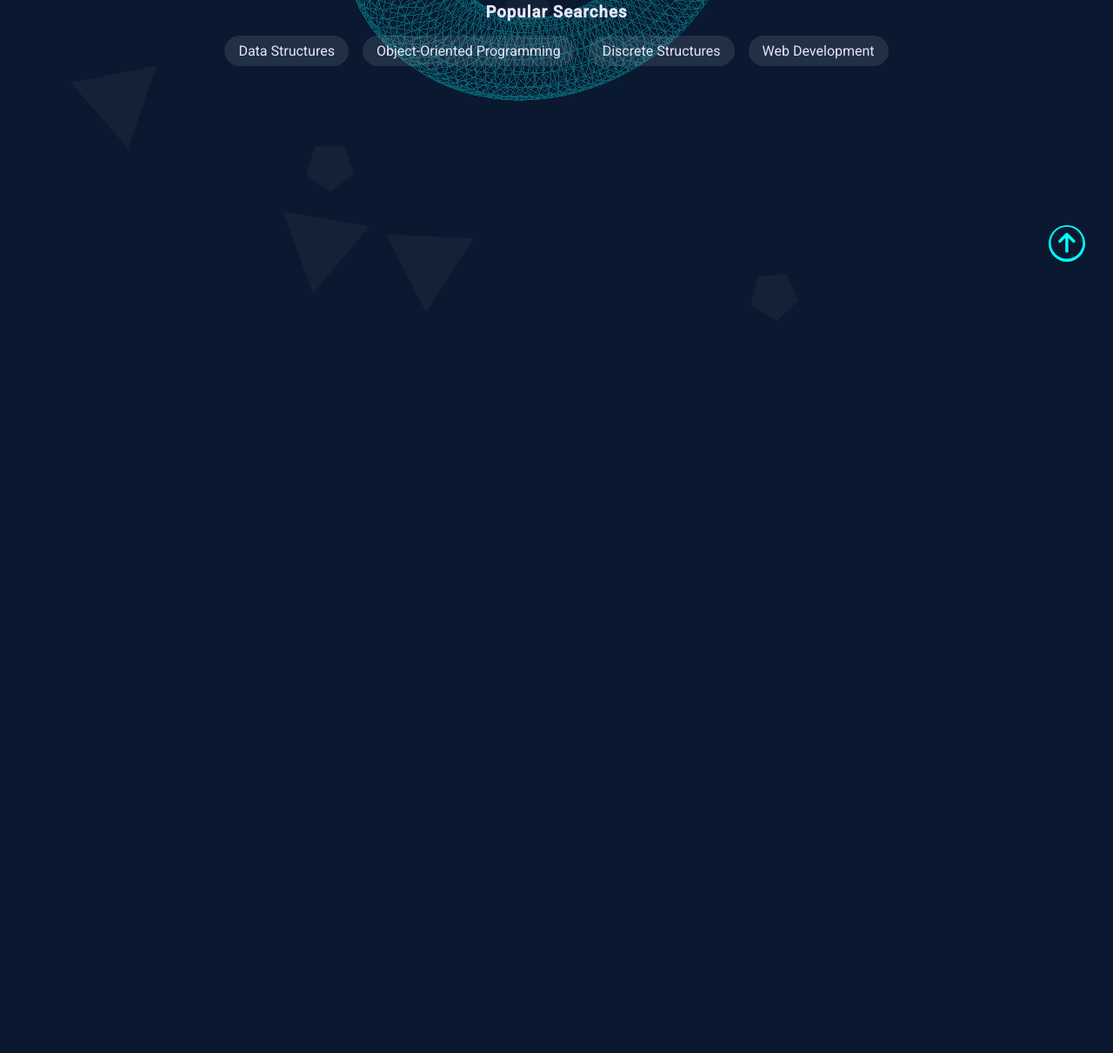
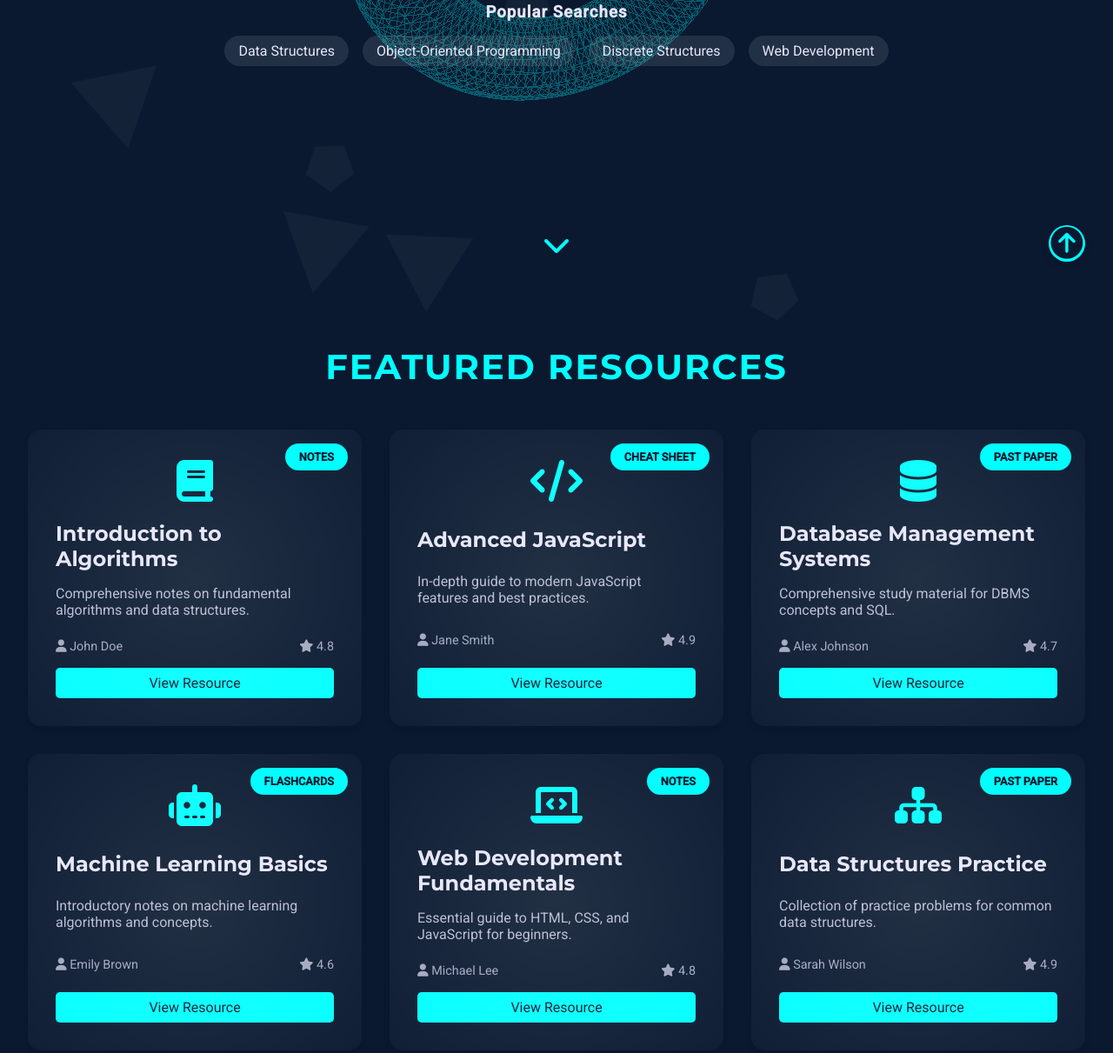
Before and after one commit to hexakaleem/PeerSphere, a plain HTML site: page frontend/index.html in a window 1280 px wide. Shown: the part 467-1678 px from the top of the page at 87% size. Before the commit the page ends 800 px from the top, so only its background shows below. Drawn offline with nearby package versions, Linux system fonts and the light colour scheme; animation ran at ten frames a second.

Commit message:
Add featured-content section

```diff
--- a/frontend/index.html
+++ b/frontend/index.html
@@ -9,8 +9,12 @@
         href="https://fonts.googleapis.com/css2?family=Montserrat:wght@600;700&family=Roboto:wght@400;500&display=swap"
         rel="stylesheet">
     <link rel="stylesheet" href="https://cdnjs.cloudflare.com/ajax/libs/font-awesome/6.1.1/css/all.min.css">
+    <link rel="icon" href="./assets/favIcon.svg">
+
+    <!-- **CSS Styling Files. -->
     <link rel="stylesheet" href="styles.css">
-    <link rel="icon" href="./assets/favIcon.svg">
+    <link rel="stylesheet" href="./styling/featured-resources.css">
+
 </head>
 
 <body class="dark-mode">
@@ -48,6 +52,7 @@
 
     <main>
 
+        <!-- **Hero Section. -->
         <section class="hero">
             <h1 class="hero-title"><span>Empower</span> Your Learning Journey</h1>
             <p class="hero-subtitle">- Share and discover student resources on PeerSphere -</p>
@@ -66,8 +71,26 @@
                 </ul>
             </div>
 
+            <div class="scroll-prompt">
+                <div class="scroll-arrow">
+                    <i class="fas fa-chevron-down"></i>
+                </div>
+            </div>
+
         </section>
+
+        <!-- **Featured Resources Section. -->
+        <section class="fr-section">
+            <h2 class="fr-section-title">Featured Resources</h2>
+            <div class="fr-resources-container">
+                <!-- Resources will be dynamically inserted here -->
+            </div>
+        </section>
+
+
     </main>
+
+
 
     <!-- For Hamburger Menu. -->
     <div class="mobile-nav">
--- a/frontend/script.js
+++ b/frontend/script.js
@@ -188,3 +188,98 @@ for (let i = 0; i < 5; i++) {
     createShape('triangle');
     createShape('pentagon');
 }
+
+
+// *JS For Featured Resources Section.
+// Assume this data comes from your database
+const frFeaturedResources = [
+    {
+        title: "Introduction to Algorithms",
+        description: "Comprehensive notes on fundamental algorithms and data structures.",
+        author: "John Doe",
+        rating: 4.8,
+        type: "Notes",
+        icon: "fa-book"
+    },
+    {
+        title: "Advanced JavaScript",
+        description: "In-depth guide to modern JavaScript features and best practices.",
+        author: "Jane Smith",
+        rating: 4.9,
+        type: "Cheat Sheet",
+        icon: "fa-code"
+    },
+    {
+        title: "Database Management Systems",
+        description: "Comprehensive study material for DBMS concepts and SQL.",
+        author: "Alex Johnson",
+        rating: 4.7,
+        type: "Past Paper",
+        icon: "fa-database"
+    },
+    {
+        title: "Machine Learning Basics",
+        description: "Introductory notes on machine learning algorithms and concepts.",
+        author: "Emily Brown",
+        rating: 4.6,
+        type: "Flashcards",
+        icon: "fa-robot"
+    },
+    {
+        title: "Web Development Fundamentals",
+        description: "Essential guide to HTML, CSS, and JavaScript for beginners.",
+        author: "Michael Lee",
+        rating: 4.8,
+        type: "Notes",
+        icon: "fa-laptop-code"
+    },
+    {
+        title: "Data Structures Practice",
+        description: "Collection of practice problems for common data structures.",
+        author: "Sarah Wilson",
+        rating: 4.9,
+        type: "Past Paper",
+        icon: "fa-sitemap"
+    }
+];
+
+document.addEventListener('DOMContentLoaded', () => {
+    const resourcesContainer = document.querySelector('.fr-resources-container');
+
+    frFeaturedResources.forEach(resource => {
+        const resourceCard = document.createElement('div');
+        resourceCard.classList.add('fr-resource-card');
+        resourceCard.innerHTML = `
+            <div class="fr-resource-type">${resource.type}</div>
+            <div class="fr-resource-icon"><i class="fas ${resource.icon}"></i></div>
+            <h3>${resource.title}</h3>
+            <p>${resource.description}</p>
+            <div class="fr-resource-meta">
+                <span><i class="fas fa-user"></i> ${resource.author}</span>
+                <span><i class="fas fa-star"></i> ${resource.rating}</span>
+            </div>
+            <a href="#" class="fr-resource-link">View Resource</a>
+        `;
+        resourcesContainer.appendChild(resourceCard);
+    });
+
+    const resourceCards = document.querySelectorAll('.fr-resource-card');
+
+    resourceCards.forEach(card => {
+        card.addEventListener('mouseenter', () => {
+            card.style.transform = 'translateY(-10px) scale(1.05)';
+        });
+
+        card.addEventListener('mouseleave', () => {
+            card.style.transform = 'translateY(0) scale(1)';
+        });
+    });
+
+    // Scroll prompt functionality
+    const scrollPrompt = document.querySelector('.scroll-prompt');
+    const featuredResourcesSection = document.querySelector('.fr-section');
+
+    scrollPrompt.addEventListener('click', () => {
+        featuredResourcesSection.scrollIntoView({ behavior: 'smooth' });
+    });
+});
--- a/frontend/styles.css
+++ b/frontend/styles.css
@@ -88,6 +88,11 @@ header {
     width: 100%;
     top: 0;
     z-index: 1000;
+    background-color: var(--bg-dark);
+}
+
+.light-mode header {
+    background-color: var(--bg-light);
 }
 
 nav {
@@ -514,6 +519,44 @@ nav {
     filter: invert(1);
 }
 
+/* Scroll Prompt */
+.scroll-prompt {
+    position: absolute;
+    bottom: 2rem;
+    left: 45;
+    right: 45;
+    transform: translateX(-50%);
+    text-align: center;
+    cursor: pointer;
+    animation: fadeInUp 1s ease-out 2s both;
+}
+
+.light-mode .scroll-prompt p {
+    color: var(--text-light);
+}
+
+.scroll-arrow {
+    font-size: 2rem;
+    color: var(--accent-dark);
+    animation: bounce 2s infinite;
+}
+
+.light-mode .scroll-arrow {
+    color: var(--accent-light);
+}
+
+@keyframes bounce {
+    0%, 20%, 50%, 80%, 100% {
+        transform: translateY(0);
+    }
+    40% {
+        transform: translateY(-10px);
+    }
+    60% {
+        transform: translateY(-5px);
+    }
+}
+
 
 @keyframes fadeInUp {
     from {
--- /dev/null
+++ b/frontend/styling/featured-resources.css
@@ -0,0 +1,155 @@
+.fr-section {
+    padding: 4rem 2rem;
+}
+
+.fr-section-title {
+    font-family: 'Montserrat', sans-serif;
+    font-size: 2.5rem;
+    text-align: center;
+    margin-bottom: 3rem;
+    color: var(--accent-dark);
+    text-transform: uppercase;
+    letter-spacing: 2px;
+}
+
+.light-mode .fr-section-title {
+    color: var(--accent-light);
+}
+
+.fr-resources-container {
+    display: grid;
+    grid-template-columns: repeat(auto-fit, minmax(300px, 1fr));
+    gap: 2rem;
+    max-width: 1400px;
+    margin: 0 auto;
+}
+
+.fr-resource-card {
+    background-color: rgba(10, 25, 48, 0.8);
+    border-radius: 15px;
+    padding: 2rem;
+    transition: all 0.3s ease;
+    position: relative;
+    overflow: hidden;
+    display: flex;
+    flex-direction: column;
+    justify-content: space-between;
+    height: 100%;
+    box-shadow: 0 4px 6px rgba(0, 0, 0, 0.1);
+}
+
+.light-mode .fr-resource-card {
+    background-color: rgba(255, 255, 255, 0.4);
+    box-shadow: 0 4px 6px rgba(0, 0, 0, 0.05);
+}
+
+.fr-resource-card:hover {
+    transform: translateY(-10px);
+    box-shadow: 0 10px 20px rgba(0, 0, 0, 0.2);
+}
+
+.fr-resource-type {
+    position: absolute;
+    top: 1rem;
+    right: 1rem;
+    background-color: var(--accent-dark);
+    color: var(--bg-dark);
+    padding: 0.5rem 1rem;
+    border-radius: 20px;
+    font-size: 0.8rem;
+    font-weight: bold;
+    text-transform: uppercase;
+}
+
+.light-mode .fr-resource-type {
+    background-color: var(--accent-light);
+    color: var(--bg-light);
+}
+
+.fr-resource-icon {
+    font-size: 3rem;
+    color: var(--accent-dark);
+    margin-bottom: 1rem;
+    text-align: center;
+}
+
+.light-mode .fr-resource-icon {
+    color: var(--accent-light);
+}
+
+.fr-resource-card h3 {
+    font-family: 'Montserrat', sans-serif;
+    font-size: 1.5rem;
+    margin-bottom: 1rem;
+    color: var(--text-dark);
+}
+
+.light-mode .fr-resource-card h3 {
+    color: var(--text-light);
+}
+
+.fr-resource-card p {
+    font-size: 1rem;
+    margin-bottom: 1.5rem;
+    color: var(--text-dark);
+    opacity: 0.8;
+}
+
+.light-mode .fr-resource-card p {
+    color: var(--text-light);
+}
+
+.fr-resource-meta {
+    display: flex;
+    justify-content: space-between;
+    font-size: 0.9rem;
+    color: var(--text-dark);
+    opacity: 0.7;
+    margin-bottom: 1rem;
+}
+
+.light-mode .fr-resource-meta {
+    color: var(--text-light);
+}
+
+.fr-resource-link {
+    display: inline-block;
+    padding: 0.5rem 1rem;
+    background-color: var(--accent-dark);
+    color: var(--bg-dark);
+    text-decoration: none;
+    border-radius: 5px;
+    transition: all 0.3s ease;
+    text-align: center;
+}
+
+.light-mode .fr-resource-link {
+    background-color: var(--accent-light);
+    color: var(--bg-light);
+}
+
+.fr-resource-link:hover {
+    background-color: var(--text-dark);
+    transform: scale(1.05);
+}
+
+.light-mode .fr-resource-link:hover {
+    background-color: var(--text-light);
+    color: var(--bg-light);
+}
+
+.fr-resource-card::before {
+    content: '';
+    position: absolute;
+    top: -50%;
+    left: -50%;
+    width: 200%;
+    height: 200%;
+    background: radial-gradient(circle, rgba(255,255,255,0.1) 0%, rgba(255,255,255,0) 70%);
+    transform: rotate(45deg);
+    transition: transform 0.3s ease;
+}
+
+.fr-resource-card:hover::before {
+    transform: rotate(45deg) translate(50%, 50%);
+}
```
